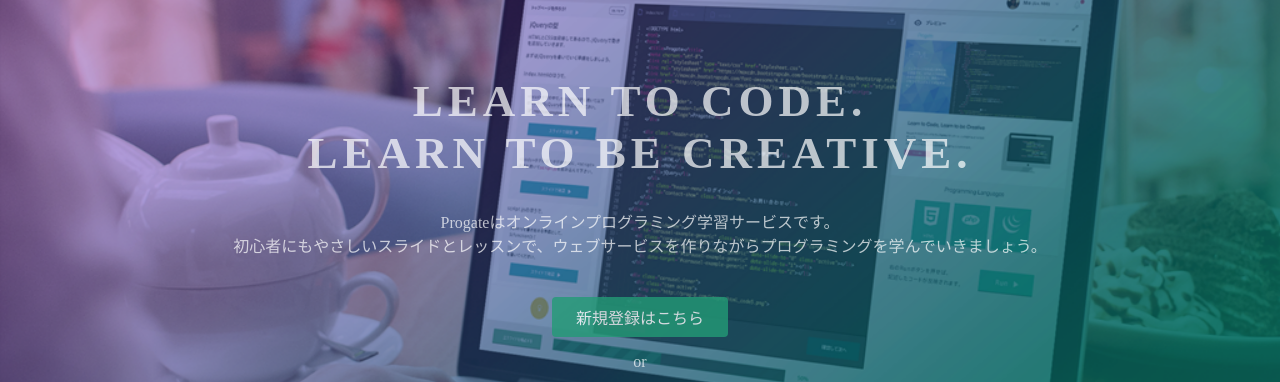
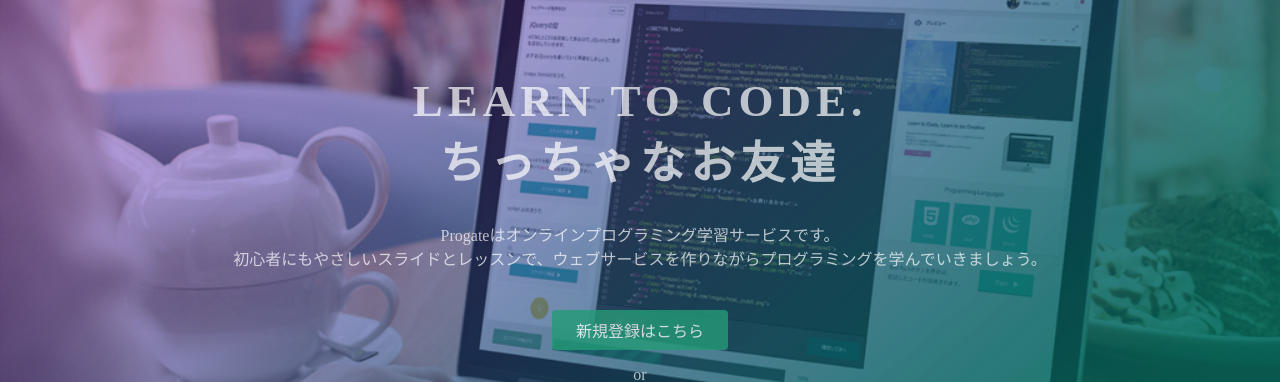
Before and after one commit to kenken778/kenken778.github.io, a plain HTML site: page index.html in a window 1280 px wide. Shown: the part 135-517 px from the top of the page. Drawn offline with Linux system fonts and the light colour scheme.

Commit message:
Update index.html

```diff
--- a/index.html
+++ b/index.html
@@ -23,7 +23,7 @@
   </header>
   <div class="top-wrapper">
     <div class="container">
-      <h1>LEARN TO CODE.<br>LEARN TO BE CREATIVE.</h1>
+      <h1>LEARN TO CODE.<br>ちっちゃなお友達</h1>
       <p>Progateはオンラインプログラミング学習サービスです。<br>初心者にもやさしいスライドとレッスンで、ウェブサービスを作りながらプログラミングを学んでいきましょう。</p>
       <div class="btn-wrapper">
         <a href="#" class="btn signup">新規登録はこちら</a>
```
